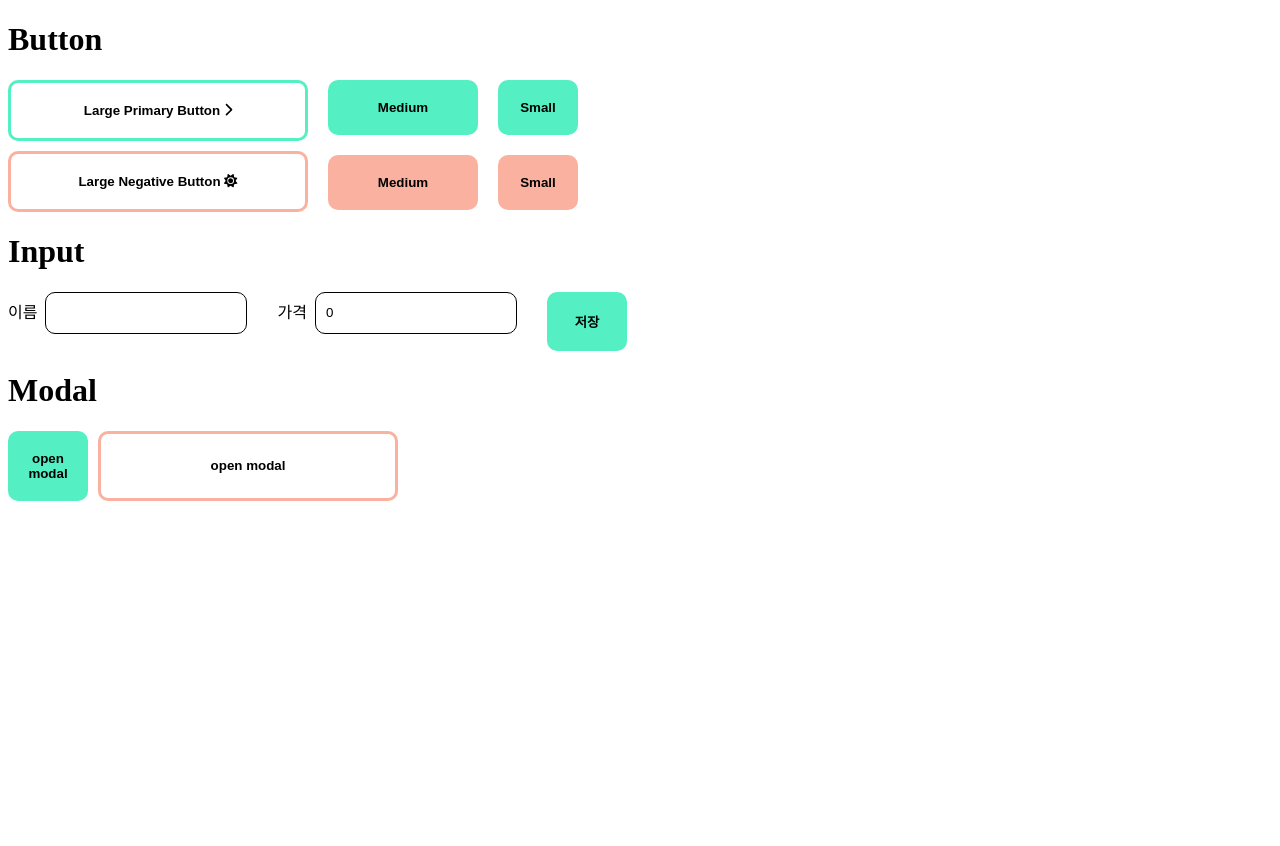
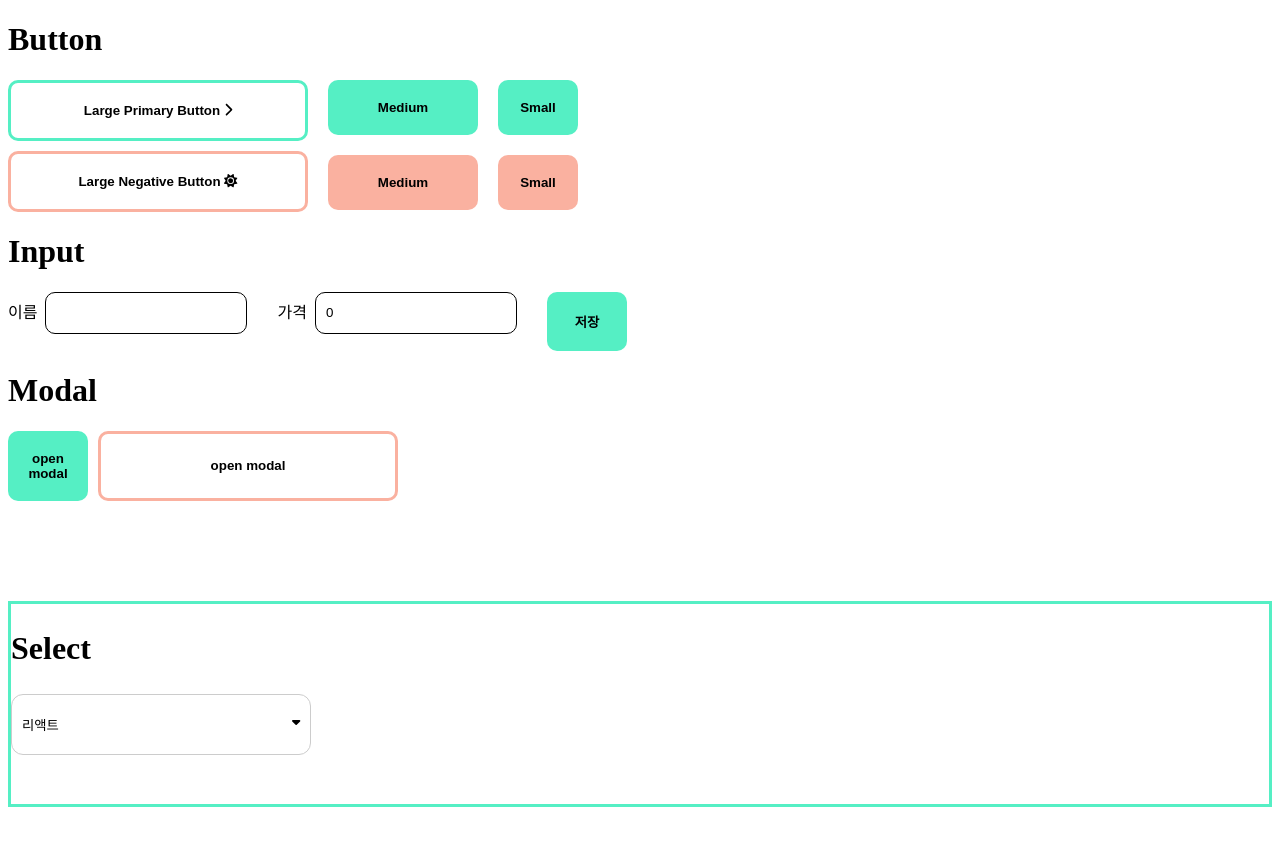
Before and after one commit to Olivia-Study-Storage/react-styled-components-before, a React (Create React App) app in the folder react-test3/: page / in a window 1280 px wide. Shown: the top 846 px of the page. Before the commit the page ends 800 px from the top, so only its background shows below. Built offline with nearby package versions, Linux system fonts and the light colour scheme.

Commit message:
Feat : SelectBox component

```diff
--- a/react-test3/src/App.jsx
+++ b/react-test3/src/App.jsx
@@ -2,6 +2,7 @@ import React from 'react';
 import Button from './components/Button';
 import Input from './components/Input';
 import Modal from './components/Modal';
+import Select from './components/Select';
 
 function App() {
   return (
@@ -9,6 +10,7 @@ function App() {
       <Button />
       <Input color={'#55efc4'}/>
       <Modal color={'#55efc4'}/>
+      <Select />
     </>
   )
 }
--- /dev/null
+++ b/react-test3/src/components/Select.jsx
@@ -0,0 +1,116 @@
+import React, { useRef, useState, useEffect } from 'react'
+import styled from 'styled-components'
+import { FontAwesomeIcon } from '@fortawesome/react-fontawesome'
+import { faCaretDown } from '@fortawesome/free-solid-svg-icons'
+
+function Select() {
+
+  const [firstSelectState, setFirstSelectState] = useState(['리액트'])
+  const [secondSelectState, setSecondSelectState] = useState(['리액트'])
+
+  const subject = ['리액트', '자바', '스프링', '리액트네이티브']
+
+  const firstSelect = useRef(null)
+  const background1 = useRef(null)
+
+  const firstselectShow = () => {
+    firstSelect.current.style.display = 'block'
+    background1.current.style.display = 'block'
+  }
+
+
+  const removeSelect = () => {
+    firstSelect.current.style.display = 'none'
+    background1.current.style.display = 'none'
+
+  }
+
+  const selectHandler = (item) => {
+    const thisSelect = subject.filter((e) => { return item === e })
+    setFirstSelectState(thisSelect)
+  }
+
+
+  const SelectWrap = styled.section`
+    border: 3px solid #55efc4;
+    height: 200px;
+    overflow: hidden;
+    margin-top: 100px;
+    margin-bottom: 120px;
+  `
+  const SelectBtn = styled.button`
+    background-color: white;
+    border: 1px solid #ccc;
+    width: 300px;
+    display: inline-flex;
+    justify-content: space-between;
+    margin-right: 30px;
+    padding: 20px 10px 20px 10px;
+    cursor: pointer;
+    border-radius: 12px;
+  `
+
+  const SelectListWrap = styled.div`
+    top: 790px;
+    left: 20px;
+    position: absolute;
+    display: none;
+    border: 1px solid #eee;
+    width: 290px;
+    margin-top: 10px;
+    border-radius: 12px;
+    z-index: 20;
+  `
+
+
+  const FirstSelectList = styled.div`
+  height: 30px;
+    &:hover {
+      background-color: #eee;
+    }
+    &:first-child{
+      border-top-left-radius: 12px;
+      border-top-right-radius: 12px;
+    }
+    &:last-child{
+      border-bottom-left-radius: 12px;
+      border-bottom-right-radius: 12px;
+    }
+  `
+
+  const Background1 = styled.div`
+    display: none;
+    position: fixed;
+    top: 0;
+    left: 0;
+    width: 100%;
+    height: 100%;
+    z-index: 19;
+  `
+  const Maintitle = styled.h1`
+    font-size: 32px;
+  `
+  return (
+    <>
+      <SelectWrap>
+        <Maintitle>Select</Maintitle>
+        <div>
+          <SelectBtn onClick={firstselectShow}>{firstSelectState} <FontAwesomeIcon icon={faCaretDown} /></SelectBtn>
+        </div>
+        <Background1 ref={background1} onClick={removeSelect}></Background1>
+      </SelectWrap>
+
+      <SelectListWrap ref={firstSelect}>
+        {
+          subject.map((item) => {
+            return (
+              <FirstSelectList onClick={() => selectHandler(item)}>{item}</FirstSelectList>
+            )
+          })
+        }
+      </SelectListWrap>
+    </>
+  )
+}
+
+export default Select
```
